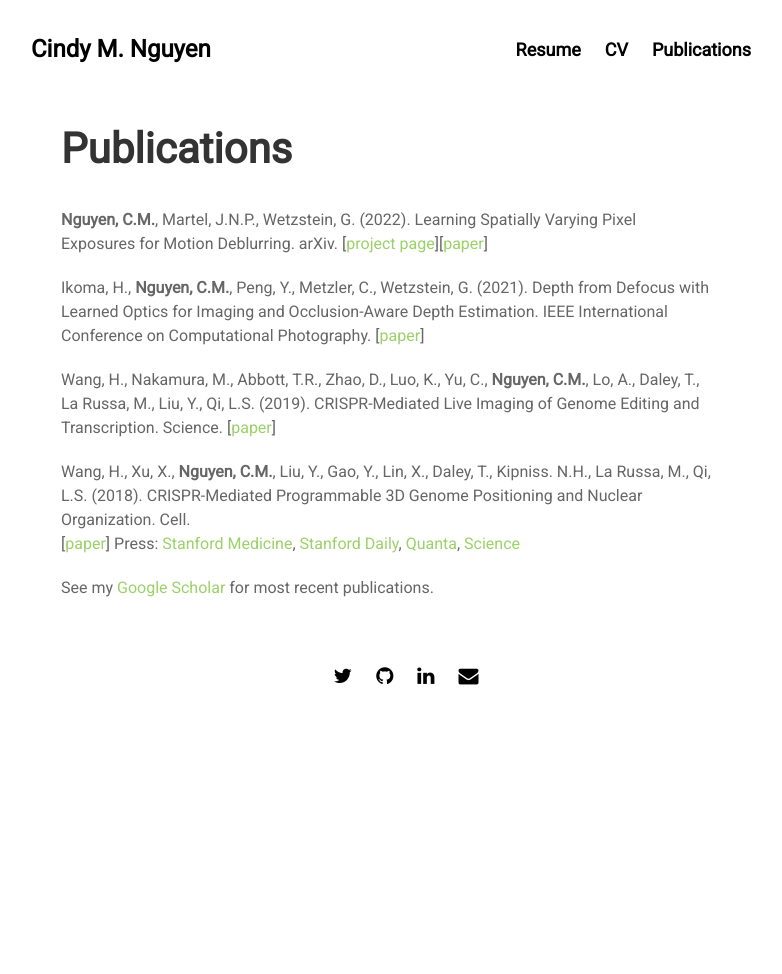
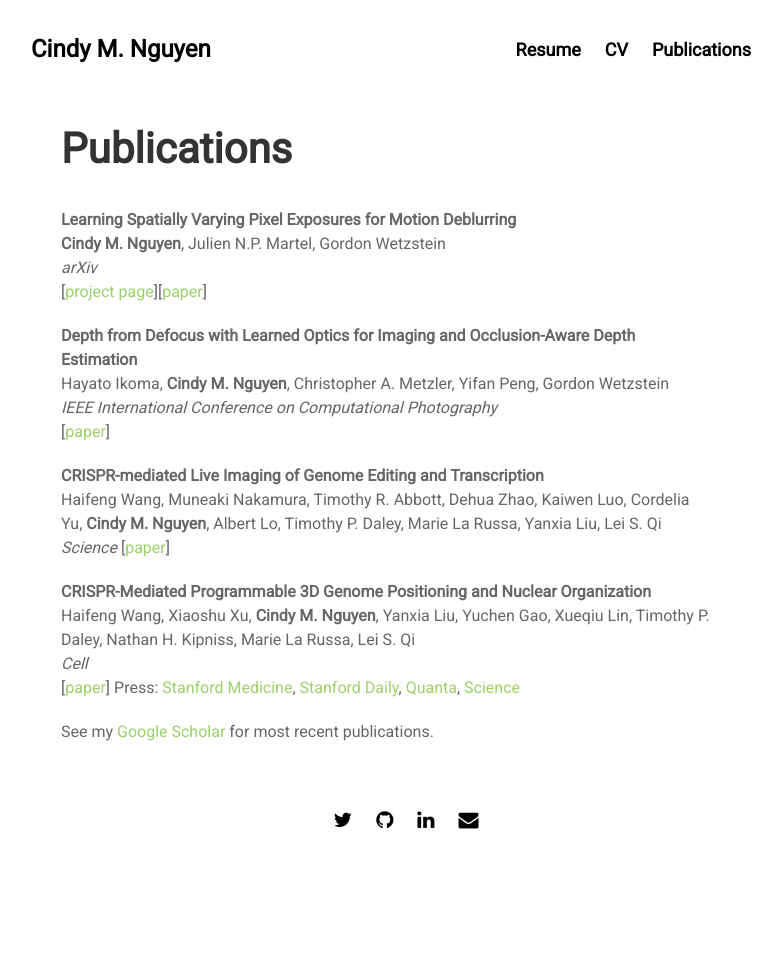
Before and after one commit to ccnguyen/ccnguyen.github.io, a Jekyll site: the page built from pages/pubs.md, in a window 1280 px wide. Shown: the whole page, without its empty margins (234-1016 px from the left). Built offline with Jekyll 4.4.1, drawn with Linux system fonts in a browser that asks for light colours; nearby versions of some CDN libraries; before the commit the page ends 900 px from its top, so only the background shows below that.

Commit message:
update pubs

```diff
--- a/pages/pubs.md
+++ b/pages/pubs.md
@@ -5,22 +5,24 @@ permalink: /pubs
 ---
 
 ## Publications
-**Nguyen, C.M.**, Martel, J.N.P., Wetzstein, G. (2022).
-Learning Spatially Varying Pixel Exposures for Motion Deblurring.
-arXiv.
+**Learning Spatially Varying Pixel Exposures for Motion Deblurring**<br>
+**Cindy M. Nguyen**, Julien N.P. Martel, Gordon Wetzstein<br>
+*arXiv*<br>
 [[project page](https://ccnguyen.github.io/lsvpe/)][[paper](https://arxiv.org/abs/2204.07267)]
 
-Ikoma, H., **Nguyen, C.M.**, Peng, Y., Metzler, C., Wetzstein, G. (2021).
-Depth from Defocus with Learned Optics for Imaging and Occlusion-Aware Depth Estimation.
-IEEE International Conference on Computational Photography.
+**Depth from Defocus with Learned Optics for Imaging and Occlusion-Aware Depth Estimation**<br>
+Hayato Ikoma, **Cindy M. Nguyen**, Christopher A. Metzler, Yifan Peng, Gordon Wetzstein<br>
+*IEEE International Conference on Computational Photography*<br>
 [[paper](https://ieeexplore.ieee.org/document/9466261)]
 
-Wang, H., Nakamura, M., Abbott, T.R., Zhao, D., Luo, K., Yu, C., **Nguyen, C.M.**, Lo, A., Daley, T., La Russa, M., Liu, Y., Qi, L.S. (2019).
-CRISPR-Mediated Live Imaging of Genome Editing and Transcription. Science.
+**CRISPR-mediated Live Imaging of Genome Editing and Transcription**<br>
+Haifeng Wang, Muneaki Nakamura, Timothy R. Abbott, Dehua Zhao, Kaiwen Luo, Cordelia Yu, **Cindy M. Nguyen**, Albert Lo, Timothy P. Daley, Marie La Russa, Yanxia Liu, Lei S. Qi<br>
+*Science*
 [[paper](https://science.sciencemag.org/content/365/6459/1301.abstract)]
 
-Wang, H., Xu, X., **Nguyen, C.M.**, Liu, Y., Gao, Y., Lin, X., Daley, T., Kipniss. N.H., La Russa, M., Qi, L.S. (2018).
-CRISPR-Mediated Programmable 3D Genome Positioning and Nuclear Organization. Cell.\
+**CRISPR-Mediated Programmable 3D Genome Positioning and Nuclear Organization**<br>
+Haifeng Wang, Xiaoshu Xu, **Cindy M. Nguyen**, Yanxia Liu, Yuchen Gao, Xueqiu Lin, Timothy P. Daley, Nathan H. Kipniss, Marie La Russa, Lei S. Qi<br>
+*Cell*<br>
 [[paper](https://www.cell.com/cell/fulltext/S0092-8674(18)31185-1?_returnURL=https%3A%2F%2Flinkinghub.elsevier.com%2Fretrieve%2Fpii%2FS0092867418311851%3Fshowall%3Dtrue)]
 Press: [Stanford Medicine](https://med.stanford.edu/news/all-news/2018/10/researchers-modify-crispr-to-reorganize-genome.html),
  [Stanford Daily](https://www.stanforddaily.com/2018/10/12/stanford-researchers-develop-new-three-dimensional-crispr-technology/),
```
Also changed, not shown: 2 other files.
